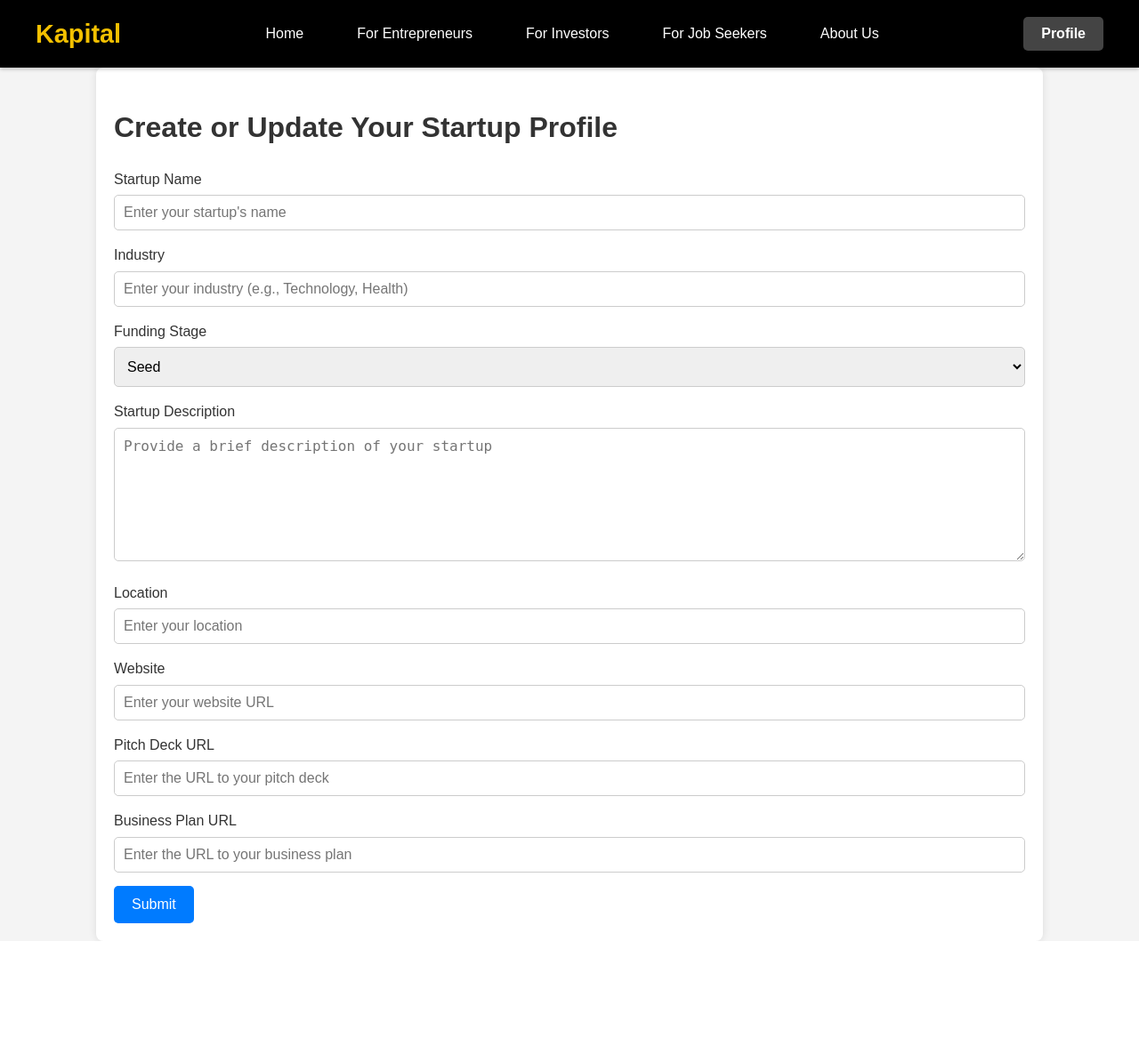
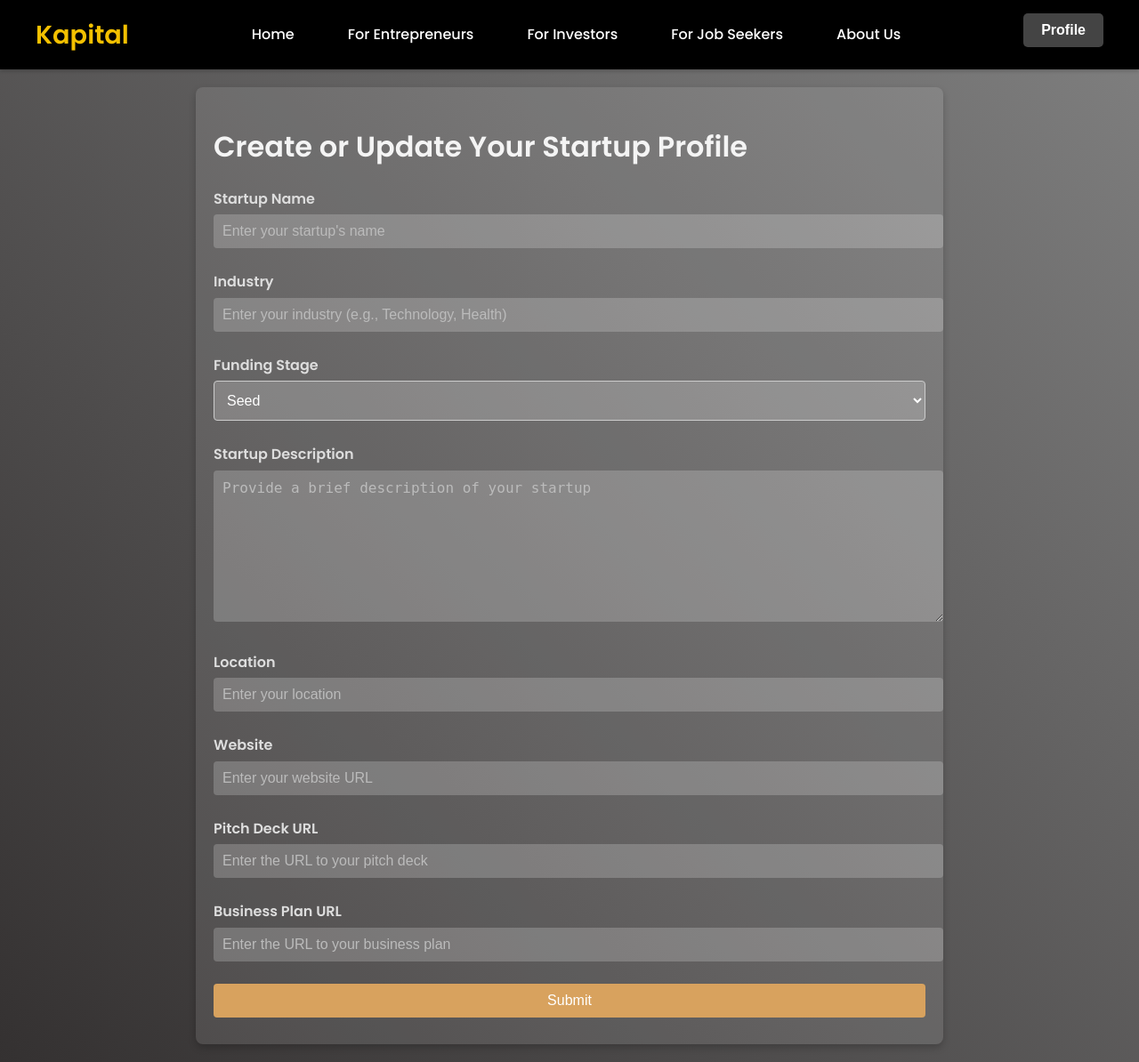
Before and after one commit to jessyforg/CAPSTONE_Kapital, a PHP site: page /create_startup.php in a window 1280 px wide. Shown: the whole page at 89% size. Before the commit the page ends 1058 px from the top, so only its background shows below. Run offline with PHP 8.4, Linux system fonts and the light colour scheme; the visitor is signed in with stand-in values (Sample User, id 1); tables that the repository leaves empty or names only in its code hold one stand-in row (values such as "Sample post").

Commit message:
Update create_startup.php

```diff
--- a/Kapital_System/create_startup.php
+++ b/Kapital_System/create_startup.php
@@ -101,26 +101,27 @@ if ($_SERVER['REQUEST_METHOD'] == 'POST') {
     <meta charset="UTF-8">
     <meta name="viewport" content="width=device-width, initial-scale=1.0">
     <title>Create or Update Startup Profile</title>
+    <link href="https://fonts.googleapis.com/css2?family=Poppins:wght@300;400;500;600&display=swap" rel="stylesheet">
     <style>
         body {
-            font-family: Arial, sans-serif;
-            background-color: #f4f4f4;
             margin: 0;
-            padding: 0;
+            font-family: 'Poppins', sans-serif;
+            background: linear-gradient(45deg, #343131, #808080);
+            color: #fff;
         }
 
         .container {
-            width: 80%;
-            margin: 0 auto;
+            max-width: 800px;
+            margin: 20px auto;
             padding: 20px;
-            background-color: white;
+            background: rgba(255, 255, 255, 0.1);
             border-radius: 8px;
-            box-shadow: 0 0 10px rgba(0, 0, 0, 0.1);
+            box-shadow: 0 4px 8px rgba(0, 0, 0, 0.2);
         }
 
         h1 {
+            color: #f4f4f4;
             font-size: 2rem;
-            color: #333;
             margin-bottom: 20px;
         }
 
@@ -128,45 +129,83 @@ if ($_SERVER['REQUEST_METHOD'] == 'POST') {
             margin-bottom: 15px;
         }
 
-        .form-group label {
-            font-size: 1rem;
-            color: #333;
+        label {
             display: block;
             margin-bottom: 5px;
+            font-weight: bold;
+            color: #ddd;
         }
 
-        .form-group input,
-        .form-group textarea,
-        .form-group select {
+        input,
+        textarea,
+        select,
+        button {
             width: 100%;
             padding: 10px;
-            font-size: 1rem;
-            border: 1px solid #ccc;
-            border-radius: 5px;
-            box-sizing: border-box;
+            border: none;
+            border-radius: 4px;
+            margin-bottom: 10px;
         }
 
-        .form-group textarea {
+        input,
+        textarea,
+        select {
+            background: rgba(255, 255, 255, 0.2);
+            color: #fff;
+            font-size: 16px;
+        }
+
+        input::placeholder,
+        textarea::placeholder {
+            color: #bbb;
+            font-size: 16px;
+        }
+
+        input:focus,
+        textarea:focus,
+        select:focus {
+            outline: none;
+            background: rgba(255, 255, 255, 0.3);
+        }
+
+        button {
+            background: #D8A25E;
+            color: #fff;
+            font-size: 16px;
+            cursor: pointer;
+            transition: background 0.3s ease;
+            border-radius: 4px;
+        }
+
+        button:hover {
+            background: #D8A25E;
+        }
+
+        textarea {
             resize: vertical;
             height: 150px;
         }
 
-        .form-group select {
+        select {
             padding: 12px 10px;
+            background: rgba(255, 255, 255, 0.2);
+            color: #fff;
+            font-size: 16px;
+            border-radius: 4px;
+            border: 1px solid #ccc;
         }
 
-        button {
-            background-color: #007bff;
+        select option {
+            background-color: #333;
             color: white;
-            padding: 12px 20px;
-            font-size: 1rem;
-            border: none;
-            border-radius: 5px;
-            cursor: pointer;
         }
 
-        button:hover {
-            background-color: #0056b3;
+        .success {
+            color: #4caf50;
+        }
+
+        .error {
+            color: #f44336;
         }
     </style>
 </head>
```
